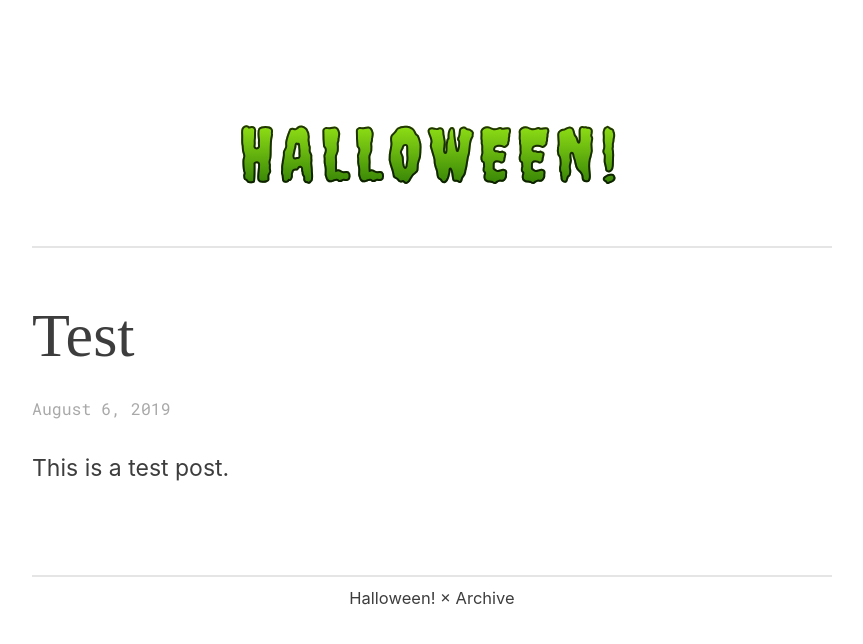
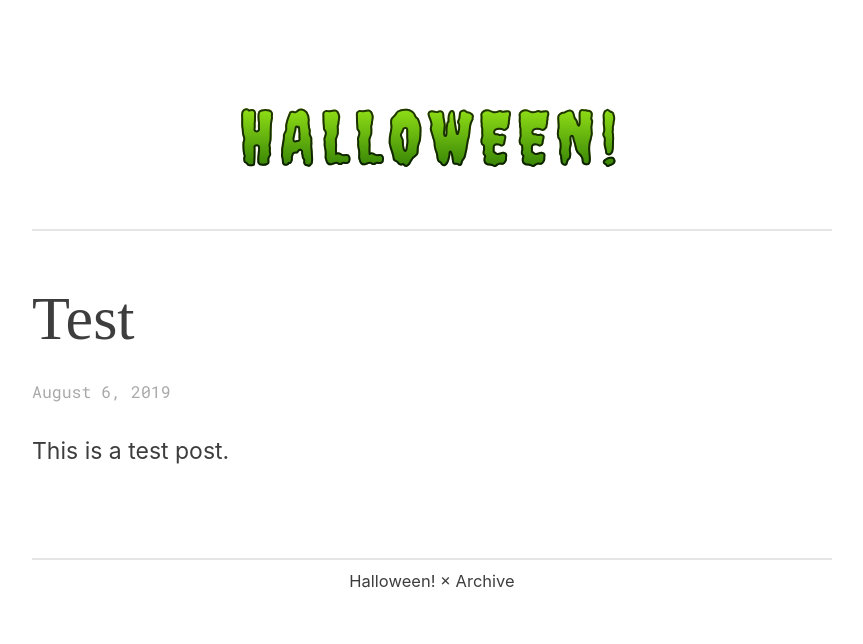
Before and after one commit to lmw13/lmw13, a Jekyll site: the page built from index.html, in a window 1280 px wide. Shown: the top 644 px of the page, without its empty margins (208-1071 px from the left). Built offline with Jekyll 4.4.1, drawn with Linux system fonts in a browser that asks for light colours; some web fonts are replaced; the list of posts is cut into pages by our own code.

Commit message:
Update style.css

```diff
--- a/css/style.css
+++ b/css/style.css
@@ -8,7 +8,7 @@ html { font-family: 'Inter', sans-serif; }
 
 body {
 	background: #FFFFFF;
-	margin: 40px auto;
+	margin: 1em auto;
 	max-width: 800px;
 	line-height: 1.66;
 	font-family: 'Inter', -apple-system, BlinkMacSystemFont, Segoe UI, Helvetica, Arial, sans-serif, Apple Color Emoji, Segoe UI Emoji, Segoe UI Symbol;
```
